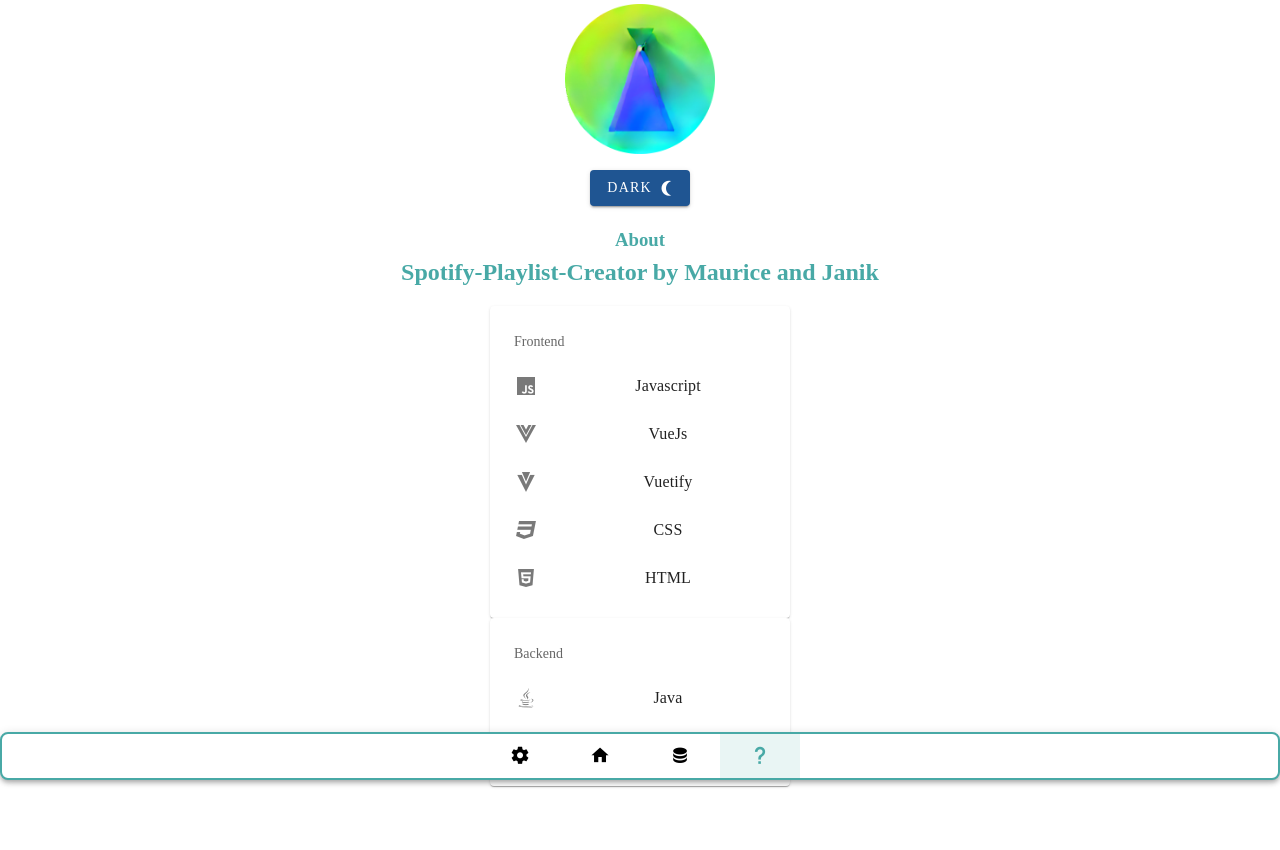
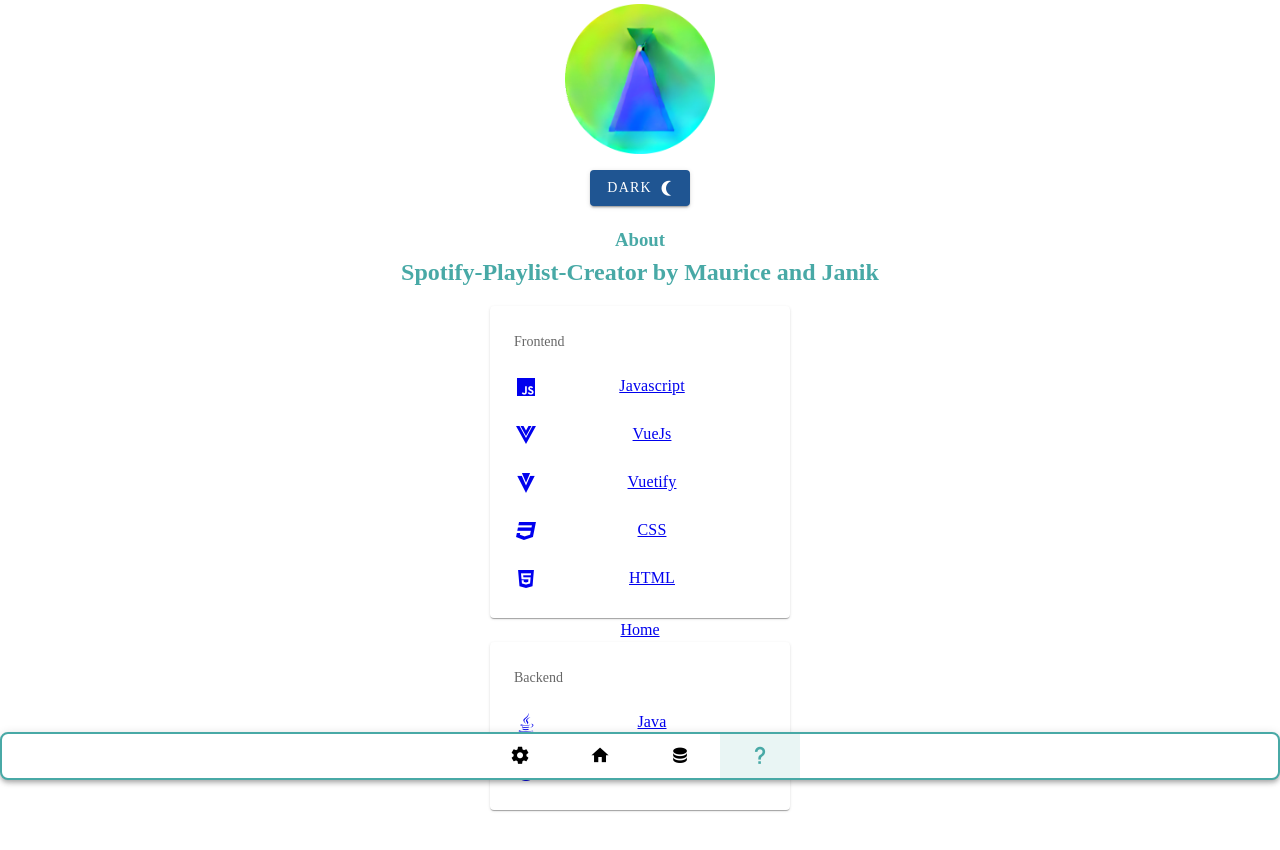
Before and after one commit to kruegerm97/webtech-frontend, a Vue app: page /about in a window 1280 px wide. Shown: the top 850 px of the page. Built offline with nearby package versions, Linux system fonts and the light colour scheme; a web font is replaced by a local one.

Commit message:
href works now

```diff
--- a/src/views/AboutView.vue
+++ b/src/views/AboutView.vue
@@ -7,21 +7,31 @@
         <vListSubheader>Frontend</vListSubheader>
         <vListItem v-for="(item, i) in items" :key="i" :value="item" color="primary" rounded="xl">
           <template v-slot:prepend>
-            <vIcon :href=item.link :icon="item.icon"></vIcon> <!--TODO: href doesnt work-->
+            <a :href="item.link">
+              <v-icon :href=item.link :icon="item.icon"></v-icon> <!--TODO: href doesnt work-->
+            </a>
           </template>
-          <vListItemTitle :href="item.link" v-text="item.title"></vListItemTitle> <!--TODO: href doesnt work-->
+          <a :href="item.link">
+            <v-list-item-title :href="item.link" v-text="item.title"></v-list-item-title> <!--TODO: href doesnt work-->
+          </a>
           <p style="font-size: 7pt;" v-if="devModeSwitch">{{item.link}}</p>
+
         </vListItem>
       </vList>
     </vCard>
+    <a href="https://www.google.de">Home</a>
     <vCard class="mx-auto pa-2" max-width="300">
       <vList>
         <vListSubheader>Backend</vListSubheader>
         <vListItem v-for="(item, i) in itemsTwo" :key="i" :value="item" color="primary" rounded="xl">
           <template v-slot:prepend>
-            <vIcon :href="item.link" :icon="item.icon"></vIcon> <!--TODO: href doesnt work-->
+            <a :href="item.link">
+              <vIcon :href="item.link" :icon="item.icon"></vIcon> <!--TODO: href doesnt work-->
+            </a>
           </template>
-          <vListItemTitle :href="item.link" v-text="item.title"></vListItemTitle> <!--TODO: href doesnt work-->
+          <a :href="item.link">
+            <vListItemTitle :href="item.link" v-text="item.title"></vListItemTitle> <!--TODO: href doesnt work-->
+          </a>
           <p style="font-size: 7pt;" v-if="devModeSwitch">{{item.link}}</p>
         </vListItem>
       </vList>
```
